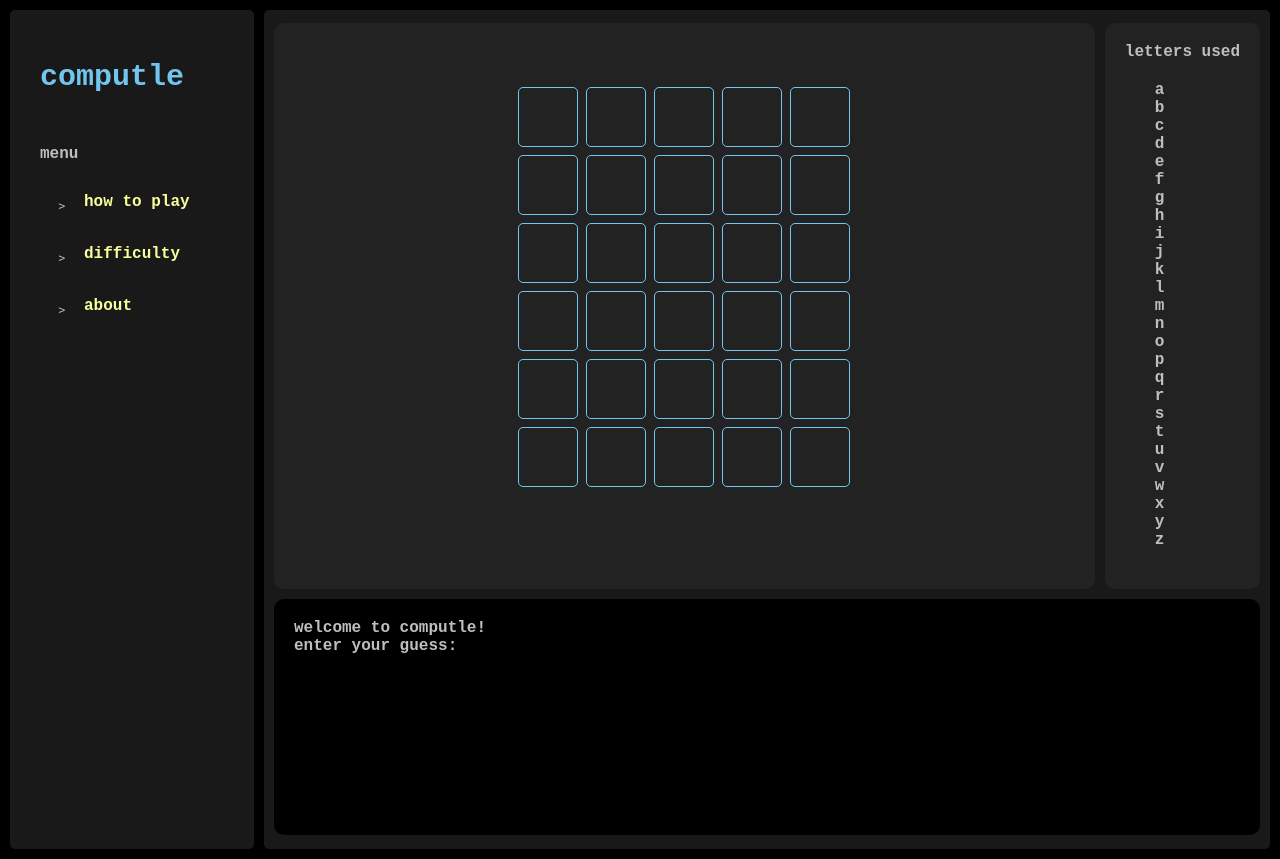
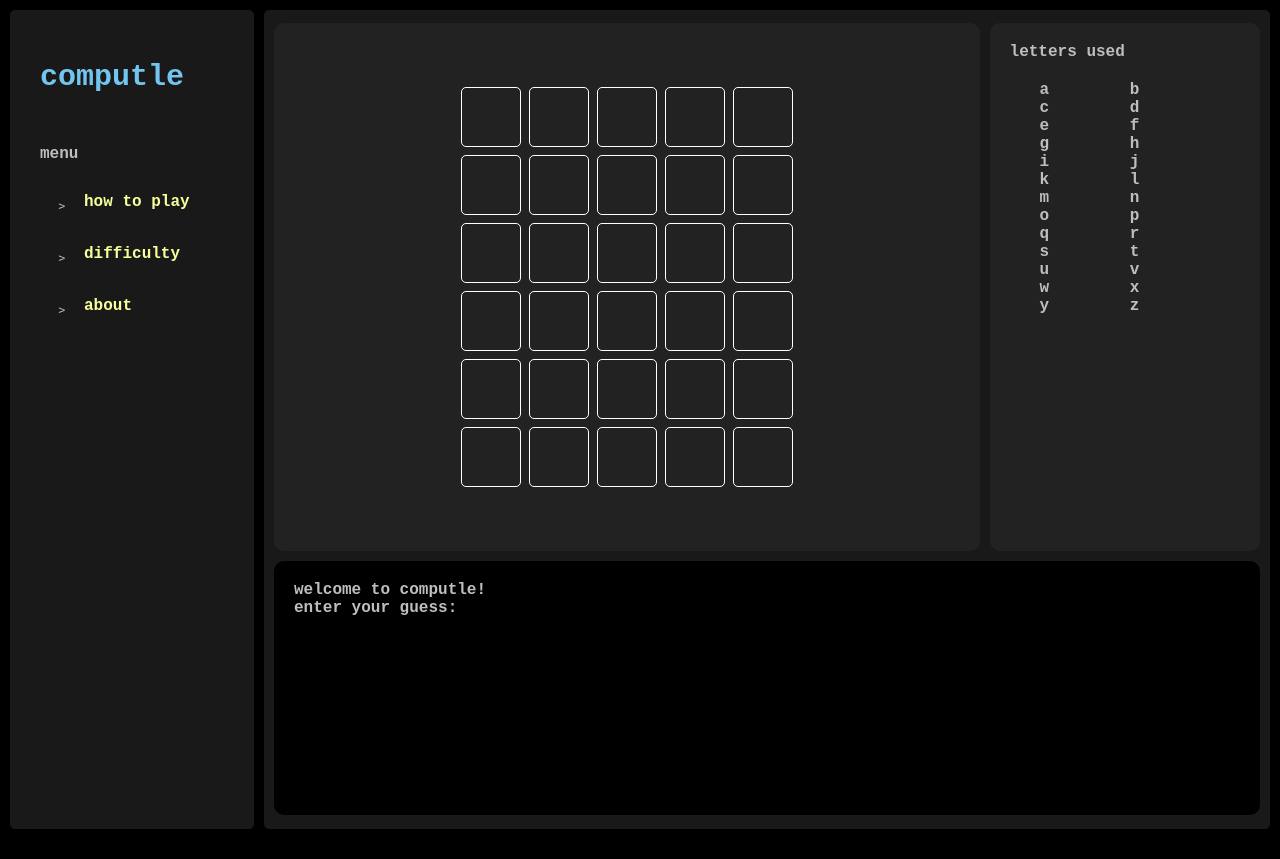
Before and after one commit to levictoria0117/CS152, a React (Create React App) app: page / in a window 1280 px wide. Built offline with nearby package versions, Linux system fonts and the light colour scheme; data requests are answered from the project's data file.

Commit message:
added ending message when user wins or loses

```diff
--- /dev/null
+++ b/src/components/endmessage.js
@@ -0,0 +1,20 @@
+import React from 'react'
+
+export default function EndMessage({ isCorrect, solution, turn }) {
+  return (
+    <div>
+      {isCorrect && (
+        <div>
+          success!!!
+          You found the solution in {turn} guesses
+        </div>
+      )}
+      {!isCorrect && (
+        <div>
+          game over...
+          the word you were trying to guess was {solution}
+        </div>
+      )}
+    </div>
+  )
+}
--- a/src/computle.js
+++ b/src/computle.js
@@ -1,13 +1,24 @@
-import React, {useEffect} from 'react'
+import React, {useEffect, useState} from 'react'
 import useComputle from './/logic'
 import Grid from './components/grid'
 import Letters from './components/letters'
+import EndMessage from './components/endmessage'
 
 export default function Computle({solution}){
-    const {currentGuess, guesses, turn, usedKeys, handleKeyup} = useComputle(solution)
+    const {currentGuess, guesses, turn, usedKeys, isCorrect, handleKeyup} = useComputle(solution)
+    const [showMessage, setShowMessage] = useState(false)
 
     useEffect(() => {
         window.addEventListener('keyup', handleKeyup)
+        if (isCorrect) {
+            setTimeout(() => setShowMessage(true), 2000)
+            window.removeEventListener('keyup', handleKeyup)
+        }
+        if (turn > 5) {
+            setTimeout(() => setShowMessage(true), 2000)
+            window.removeEventListener('keyup', handleKeyup)
+        }
+
         return () => window.removeEventListener('keyup', handleKeyup)
     }, [handleKeyup])
 
@@ -28,6 +39,8 @@ export default function Computle({solution}){
             <div class="input">
                 <div>welcome to computle!</div>
                 <div>enter your guess:{currentGuess}</div>
+                <br></br>
+                {showMessage && <EndMessage isCorrect={isCorrect} turn={turn} solution={solution} />}
             </div>
         </div>
     )
--- a/src/index.css
+++ b/src/index.css
@@ -124,7 +124,7 @@ body {
     display: block;
     width: 60px;
     height: 60px;
-    border: 1px solid rgb(114, 197, 238);
+    border: 1px solid rgb(255, 255, 255);
     margin: 4px;
     border-radius: 5px;
     text-align: center;
@@ -151,7 +151,10 @@ body {
   /*letters*/
 
   .letters > div {
+    display: grid;
+    grid-template-columns: 1fr 1fr;
     font-size: 16;
+    font-weight: bold;
   }
 
   .letters > div.green {
```
Also changed, not shown: 1 other file (tests, documents, lock files or other folders).
